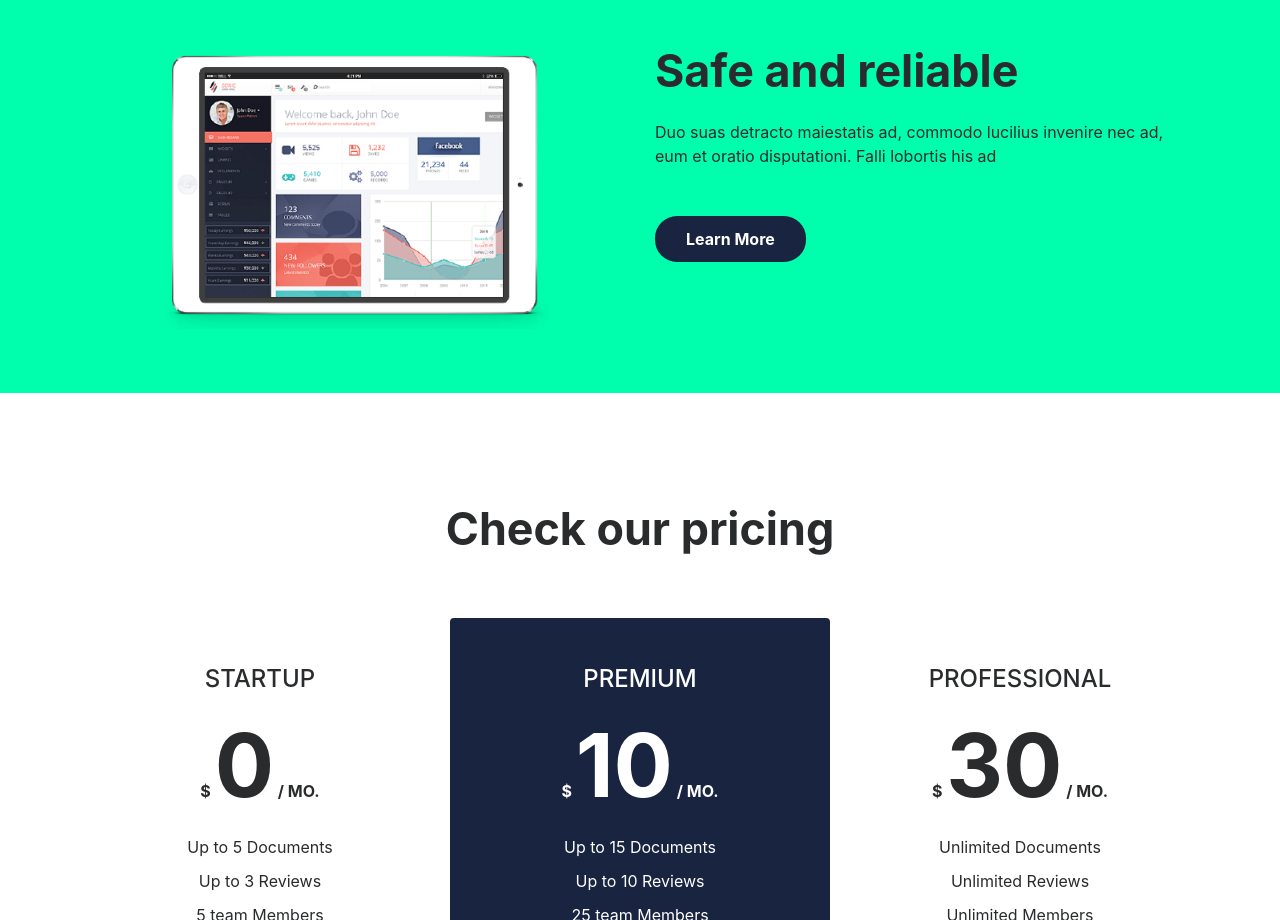
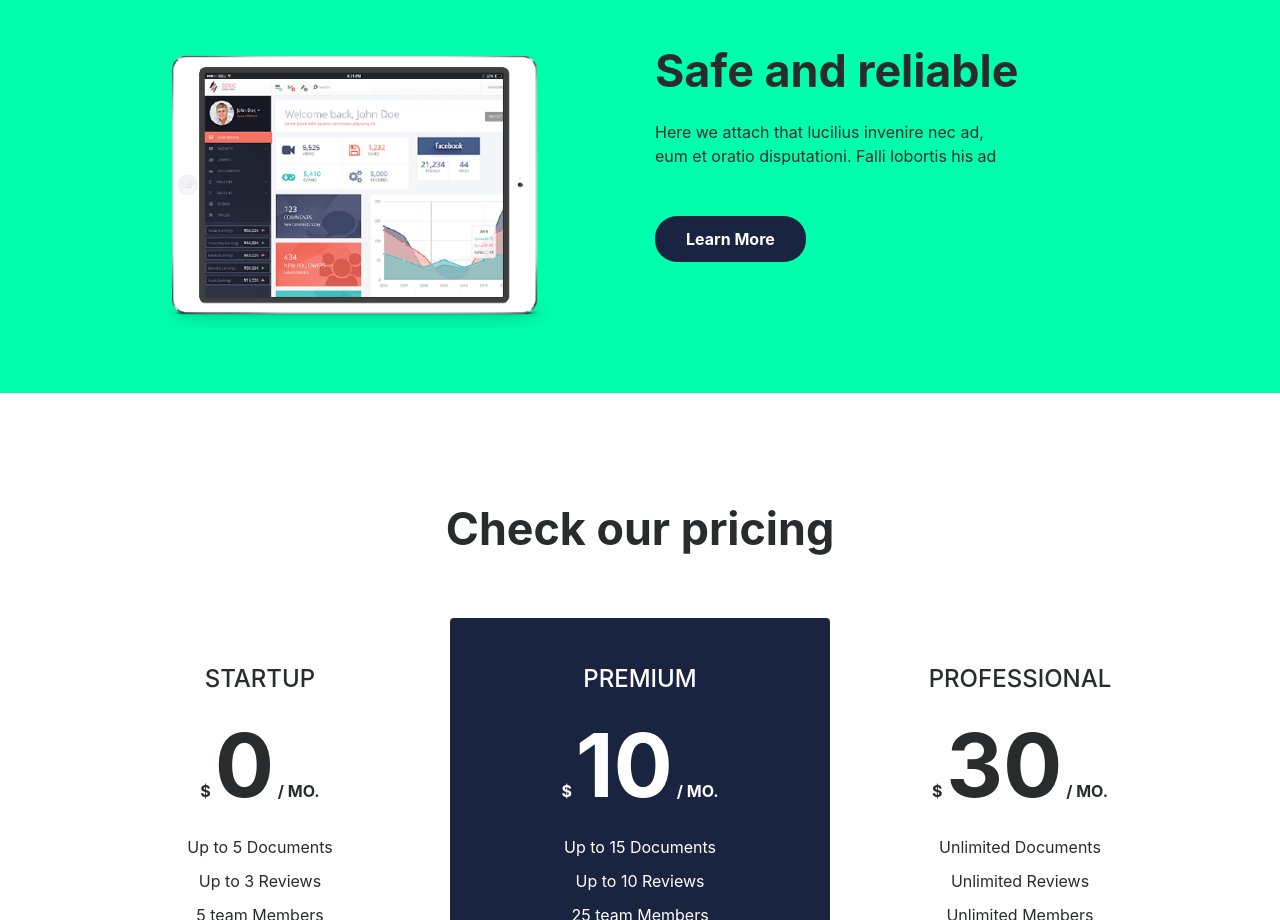
Before and after one commit to Dev-Vithushan/CodeRunner-Website, a plain HTML site: page index.html in a window 1280 px wide. Shown: the part 1700-2620 px from the top of the page. Drawn offline with Linux system fonts and the light colour scheme.

Commit message:
Changes added

```diff
--- a/index.html
+++ b/index.html
@@ -86,7 +86,7 @@
                 <div data-aos="fade-left" data-aos-duration="1000" data-aos-once="true" class="col-md-6 flex-md-last">
                     <h2 class="font-weight-bold">Safe and reliable</h2>
                     <p class="my-4">
-                        Duo suas detracto maiestatis ad, commodo lucilius invenire nec ad,
+                       Here we attach that lucilius invenire nec ad,
                         <br> eum et oratio disputationi. Falli lobortis his ad
                     </p>
                     <a href="#" class="btn my-4 font-weight-bold atlas-cta cta-blue">Learn More</a>
```
